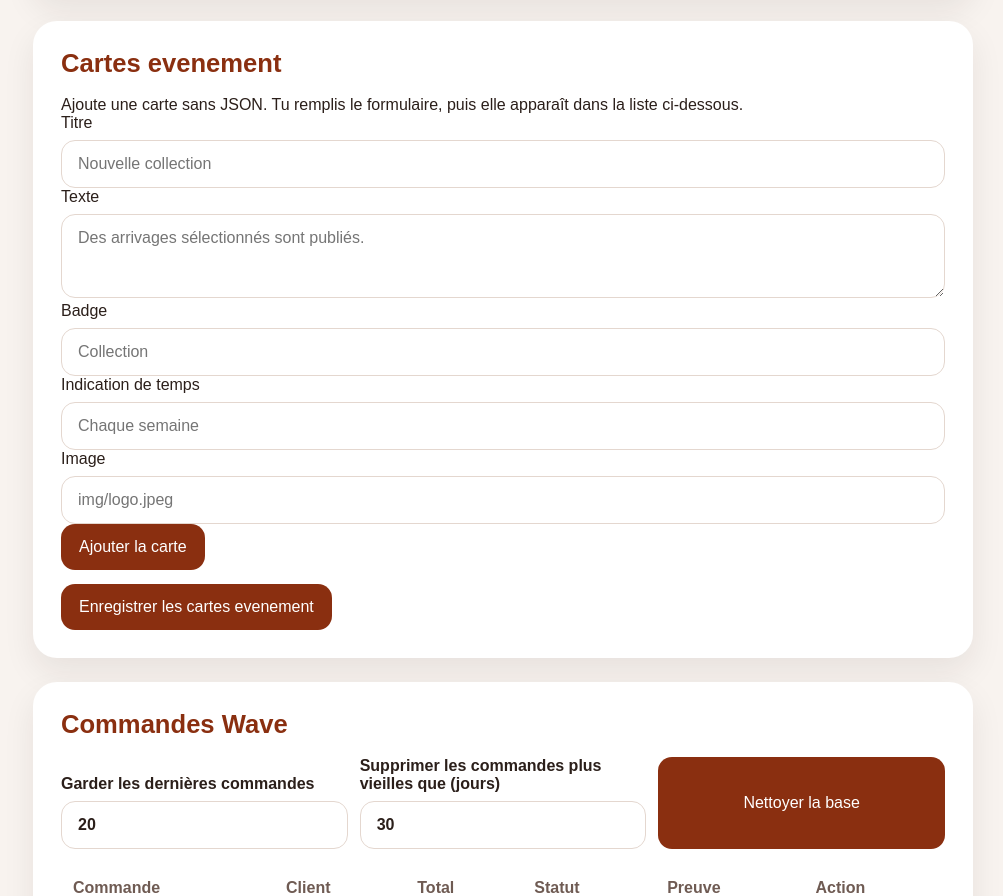
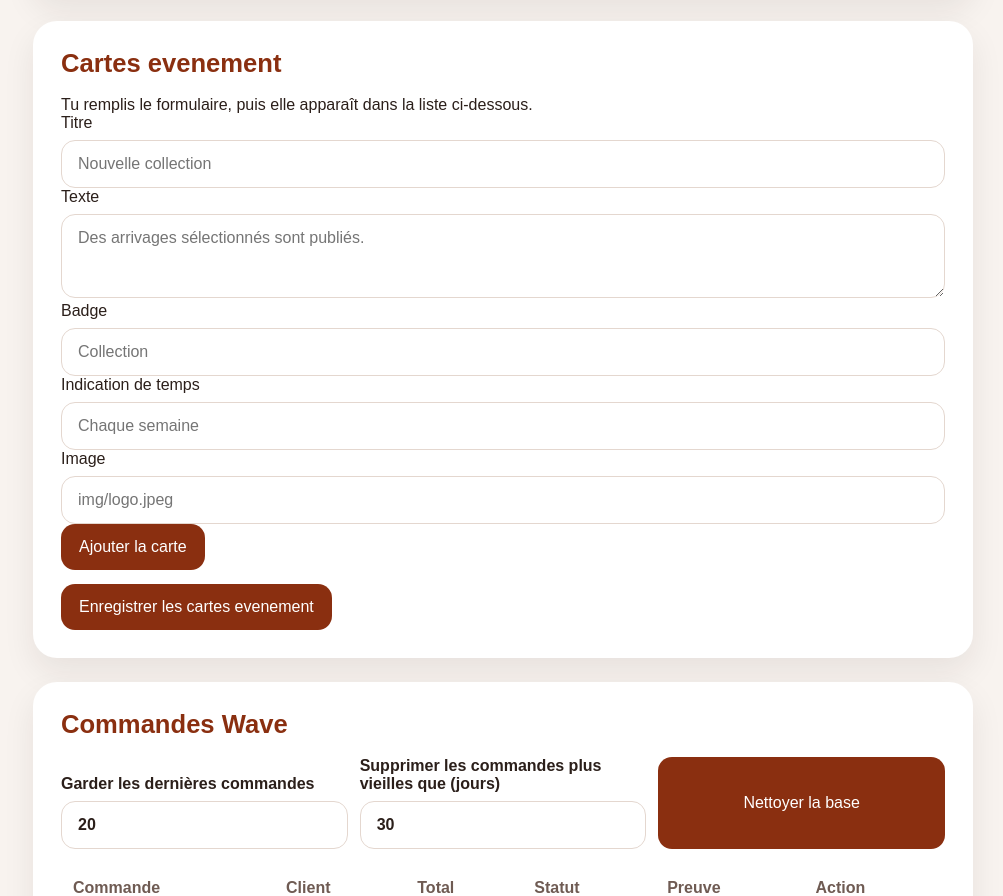
Before and after one commit to Kb-sama/porokhane-boutique-v1, a website: page admin/dashboard.html in a window 1280 px wide. Shown: the part 2511-3407 px from the top of the page, without its empty margins (277-1280 px from the left). Drawn offline with Linux system fonts and the light colour scheme; no server answers.

Commit message:
sit modif

```diff
--- a/admin/dashboard.html
+++ b/admin/dashboard.html
@@ -182,7 +182,7 @@
             </section>
             <section id="event-config" class="admin-section">
                 <h2>Cartes evenement</h2>
-                <p>Ajoute une carte sans JSON. Tu remplis le formulaire, puis elle apparaît dans la liste ci-dessous.</p>
+                <p> Tu remplis le formulaire, puis elle apparaît dans la liste ci-dessous.</p>
                 <form id="event-card-form">
                     <label>Titre
                         <input id="event-card-title" type="text" required placeholder="Nouvelle collection">
```
